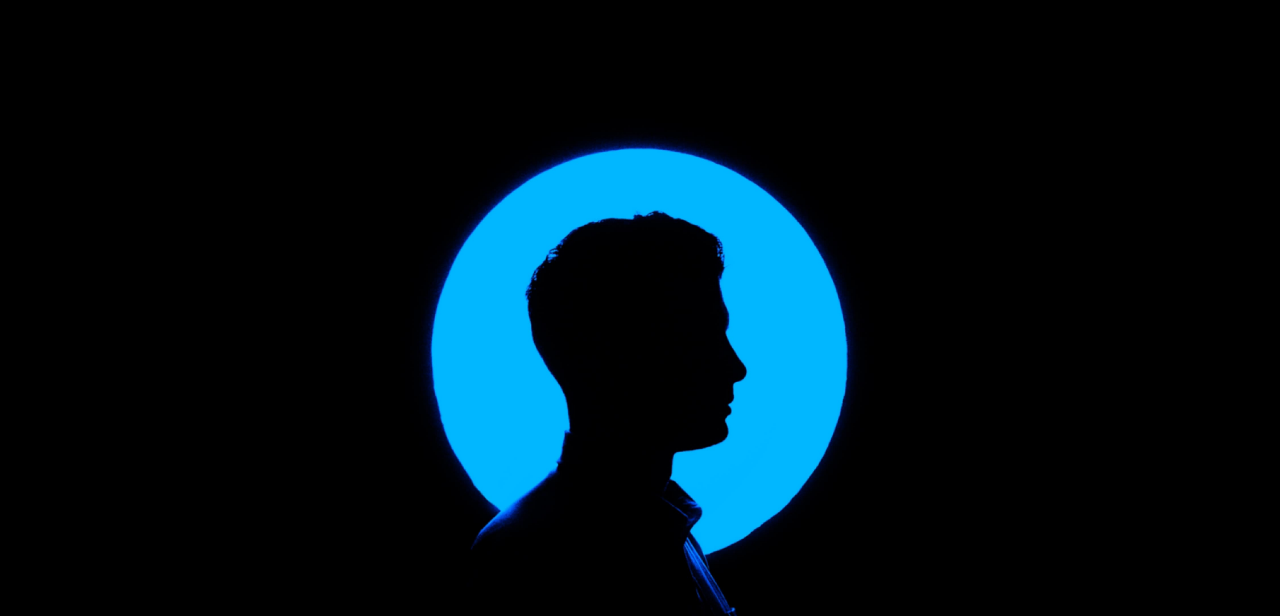
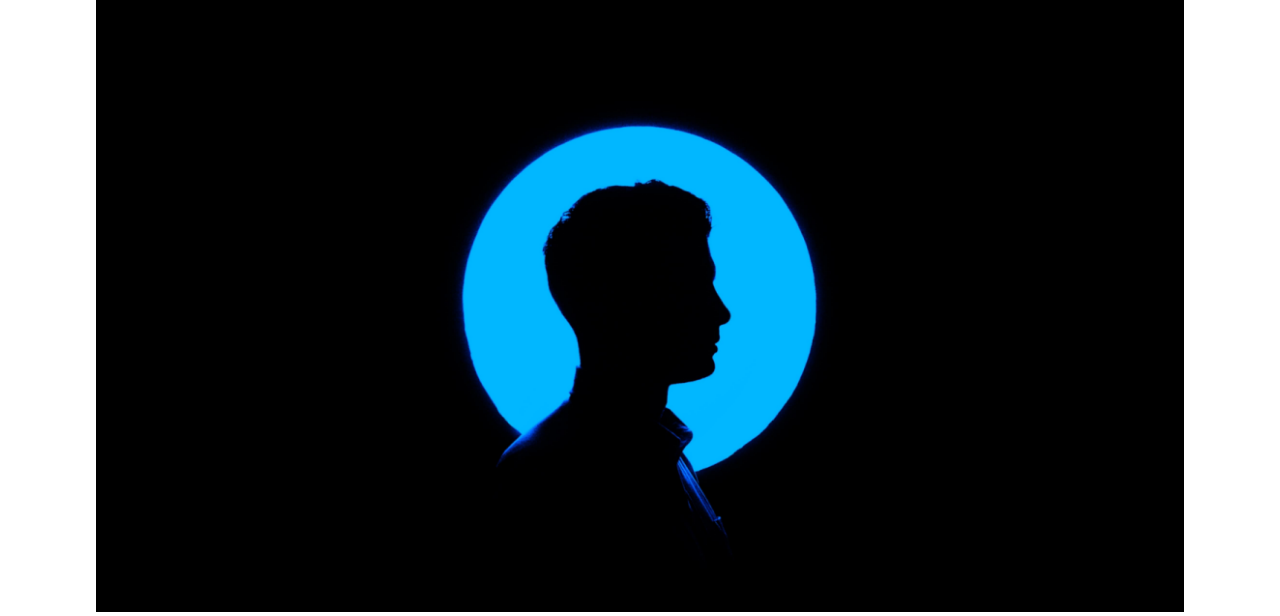
Before and after one commit to Peperito/my-blog, an Astro site: page /about in a window 1280 px wide. Shown: the part 112-728 px from the top of the page. Built offline with nearby package versions, Linux system fonts and the light colour scheme; Astro itself is replaced by a stand-in of ours.

Commit message:
"Updated articles Presentation"

```diff
--- a/src/layouts/BlogPost.astro
+++ b/src/layouts/BlogPost.astro
@@ -37,7 +37,7 @@ const {
 	<body>
 		<Header />
 		<main>
-			<article>
+			<article class="mx-24">
 				{heroImage && (
 					<img
 						width={"auto"}
```
